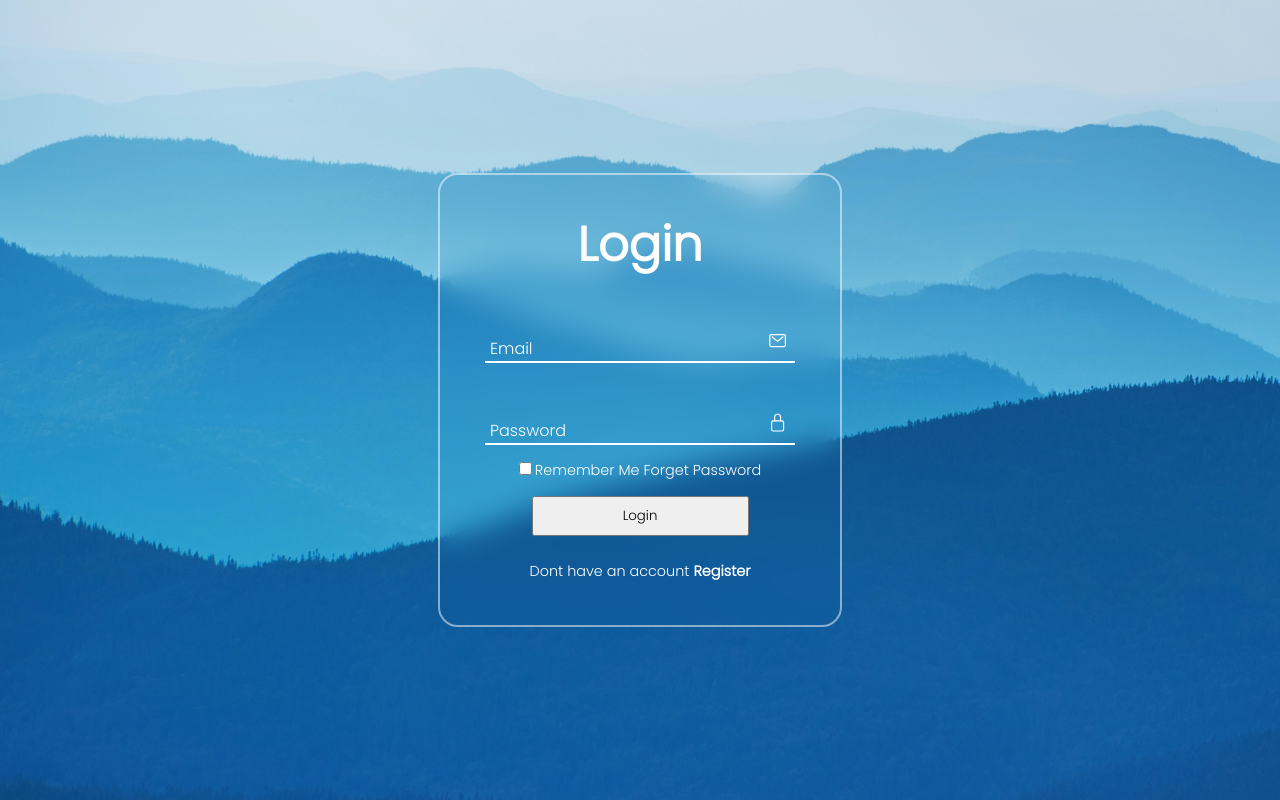
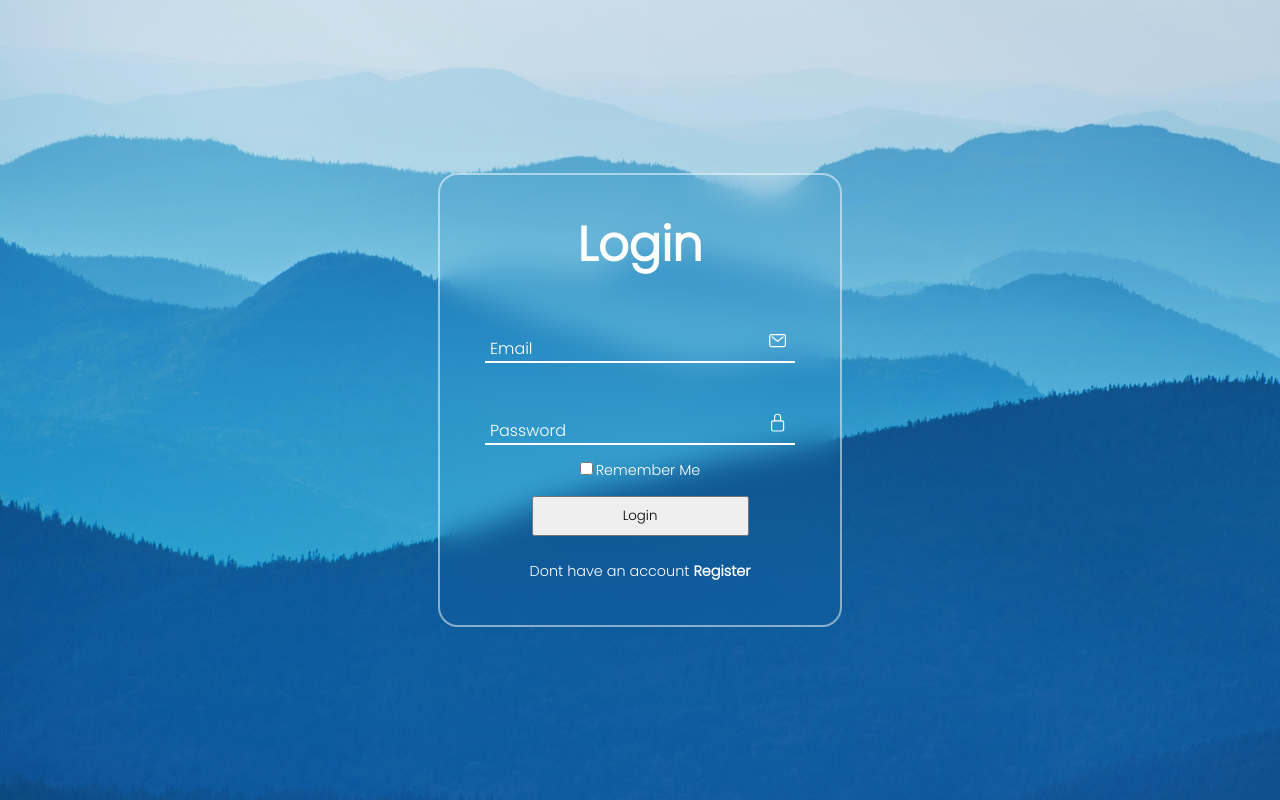
Before and after one commit to student-cod/login-page, a plain HTML site: page index.html in a window 1280 px wide. Drawn offline with nearby package versions, Linux system fonts and the light colour scheme.

Commit message:
login_page

```diff
--- a/index.html
+++ b/index.html
@@ -21,7 +21,7 @@
                         <label for="">Password</label>
                     </div>
                     <div class="forget">
-                        <label for=""><input type="checkbox">Remember Me <a href="#">Forget Password</a></label>
+                        <label for=""><input type="checkbox">Remember Me <a href="#"></a></label>
 
                     </div>
                     <button>Login</button>
```
